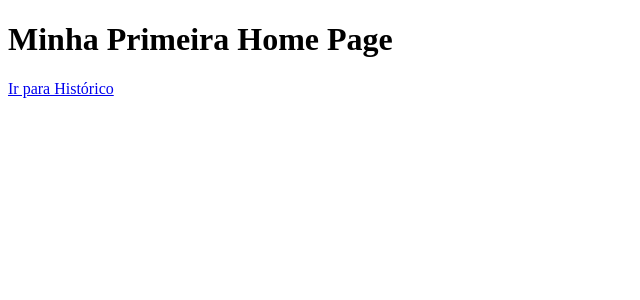
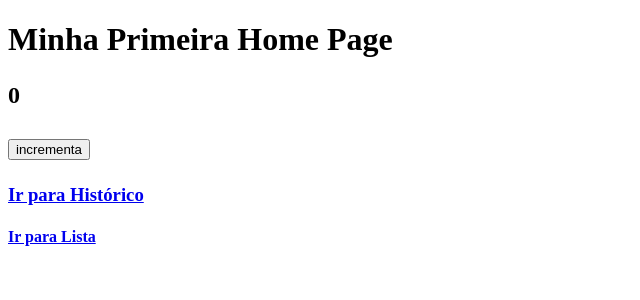
Before and after one commit to nandadegcarvalho/Home-Page, a Next.js app: page / in a window 1280 px wide. Shown: the top 300 px of the page, without its empty margins (0-640 px from the left). Built offline with nearby package versions, Linux system fonts and the light colour scheme.

Commit message:
botao de contagem de click

```diff
--- /dev/null
+++ b/pages/Botao.js
@@ -0,0 +1,20 @@
+import React,{useState} from "react"
+
+export default function Botao({children, initialState}) {
+    const [soma, setSoma] = useState(initialState ?? 0)
+    return (
+        <>
+            <p>{soma}</p>
+            <p>
+                <button
+                onClick={() =>{
+                    setSoma(soma + 1)
+                }}
+            >
+                incrementa
+                </button>
+            </p>
+        {children}
+        </>
+    )
+}
--- a/pages/index.js
+++ b/pages/index.js
@@ -1,8 +1,16 @@
+import Botao from "./botao";
+
 export default function HomePage() {
-    return (
-    <div>
+
+      return (
+    <div className="App">
         <h1>Minha Primeira Home Page</h1>
-        <a href="/historico"> Ir para Histórico</a>
+
+        <h2>
+        <Botao initialState={0}></Botao>
+        </h2>
+       <h3><a href="/Historico"> Ir para Histórico</a></h3>
+       <h4><a href="/Lista"> Ir para Lista</a></h4>
     </div>
-)
+    )
 }
```
Also changed, not shown: pages/Lista.js (added, +8 -0 lines).
